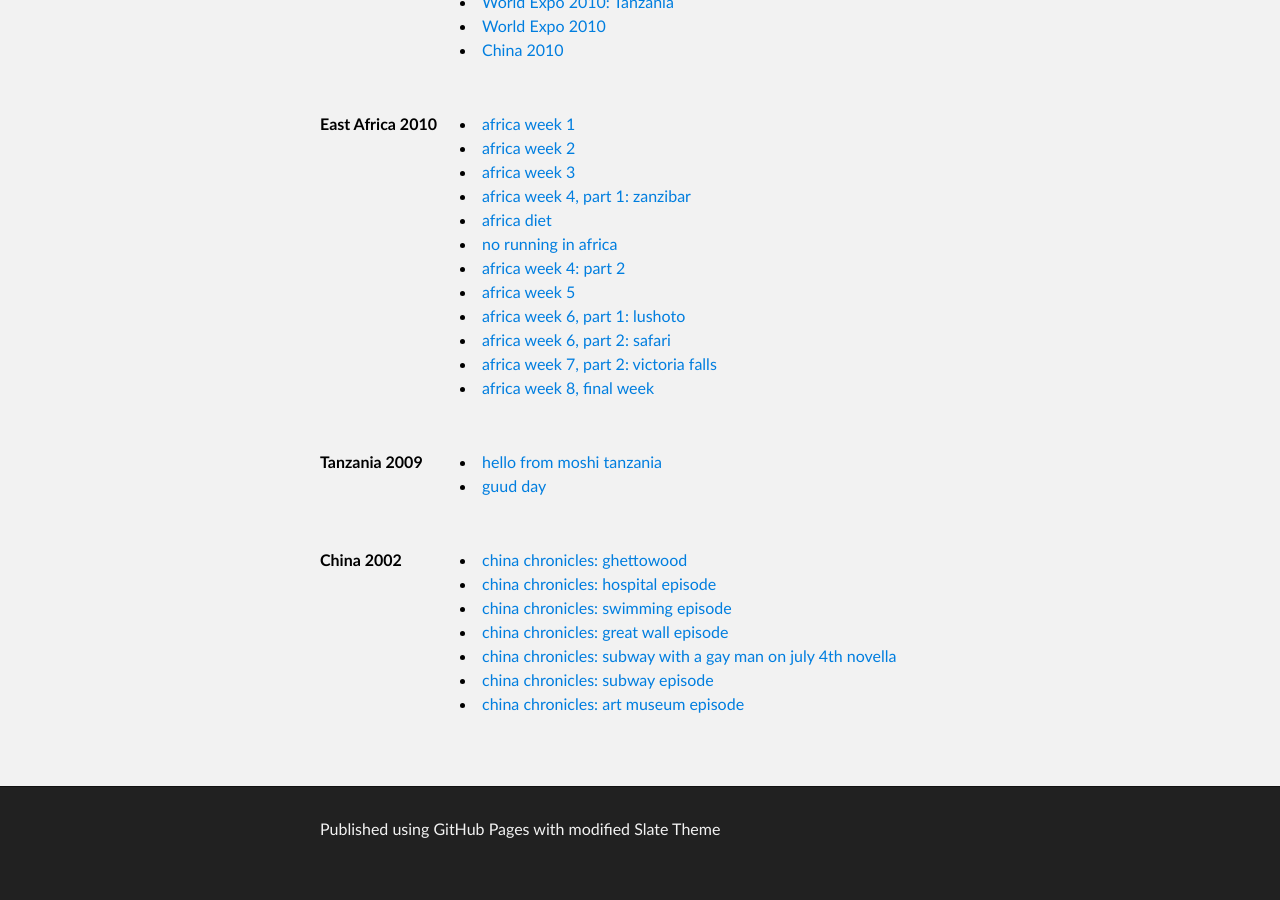
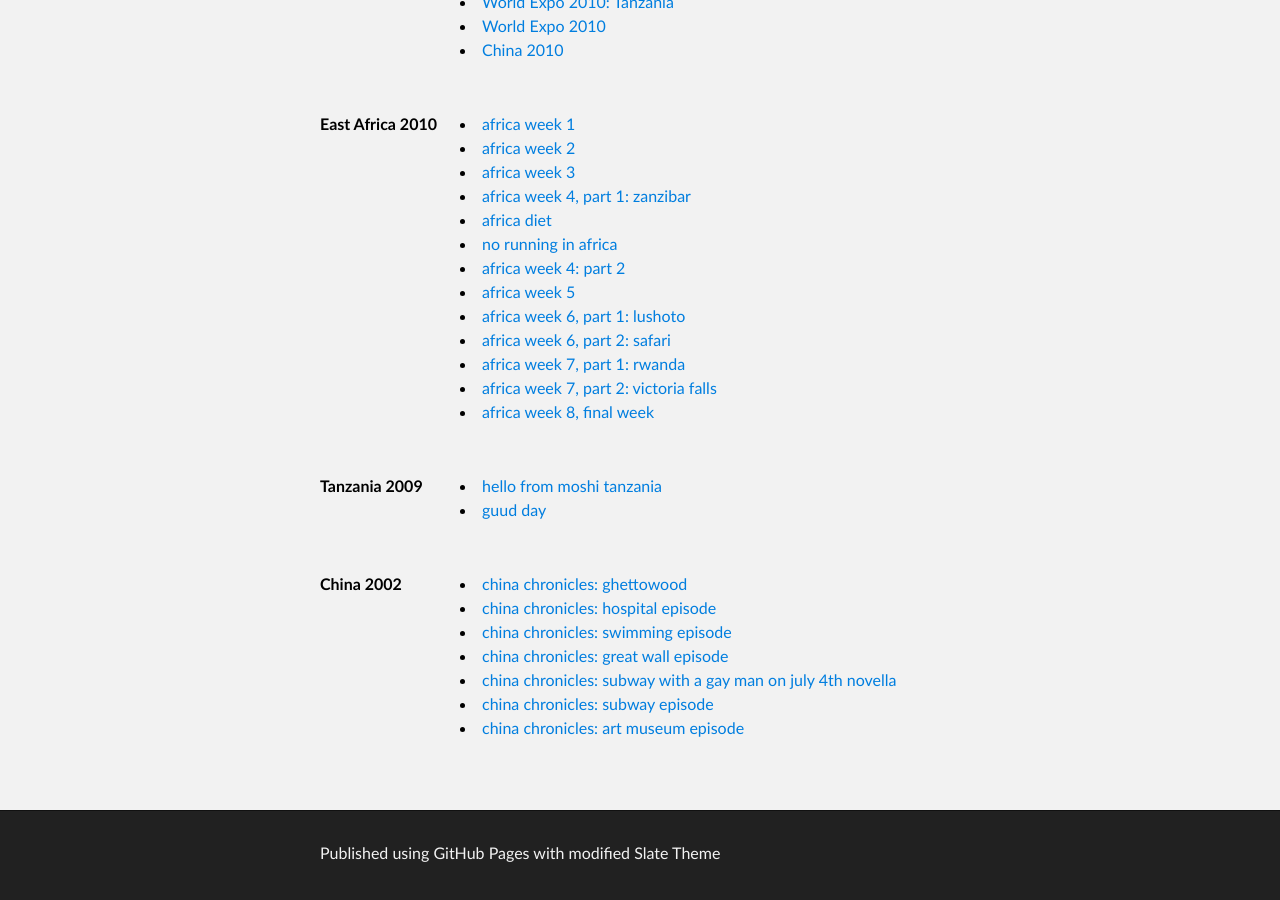
Before and after one commit to ordinaryzelig/ordinaryzelig.github.com, a Jekyll site: the page built from _posts/2000-01-02-.html, in a window 1280 px wide and 900 px high, scrolled down 3204 px. Built offline with Jekyll 4.4.1, drawn with Linux system fonts in a browser that asks for light colours; before the commit the page ends 4080 px from its top, so only the background shows below that.

Commit message:
Add missing trip meta.

```diff
--- a/_posts/2010-07-18-africa-week-7-part-1-rwanda.html
+++ b/_posts/2010-07-18-africa-week-7-part-1-rwanda.html
@@ -2,6 +2,7 @@
 layout: post
 title: 'africa week 7, part 1: rwanda'
 categories: travel
+trip: East Africa 2010
 ---
 <p><span>18 July</span></p>
 <p><span>we said goodbye to moshi today. we had a very sad goodbye with miho. not just because it was sad to say goodbye, but also because the way we said goodbye was horrible. we brought miho with us to the airport so we could have more time and maybe have lunch. we were going to check in our luggage first. but we didn&rsquo;t know that once you go in (passengers only), the only way to get out is on an airplane. so we were basically stuck. we asked the security person if he would let us out &ldquo;to pay the taxi driver&rdquo;. he only let one of us out. so I got to say a very disappointing goodbye, but Stephanie had to say it in a text message.</span></p>
```
